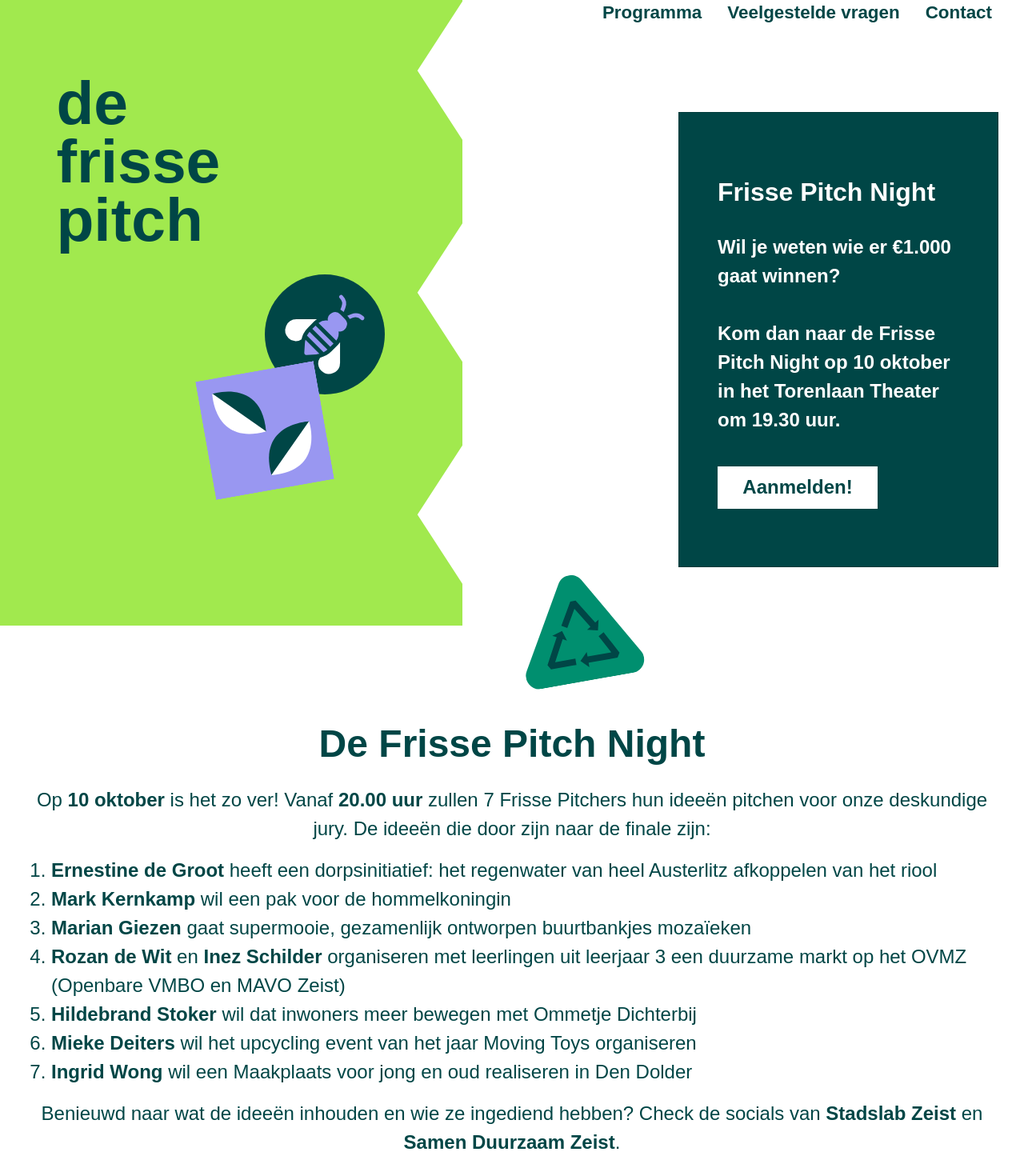
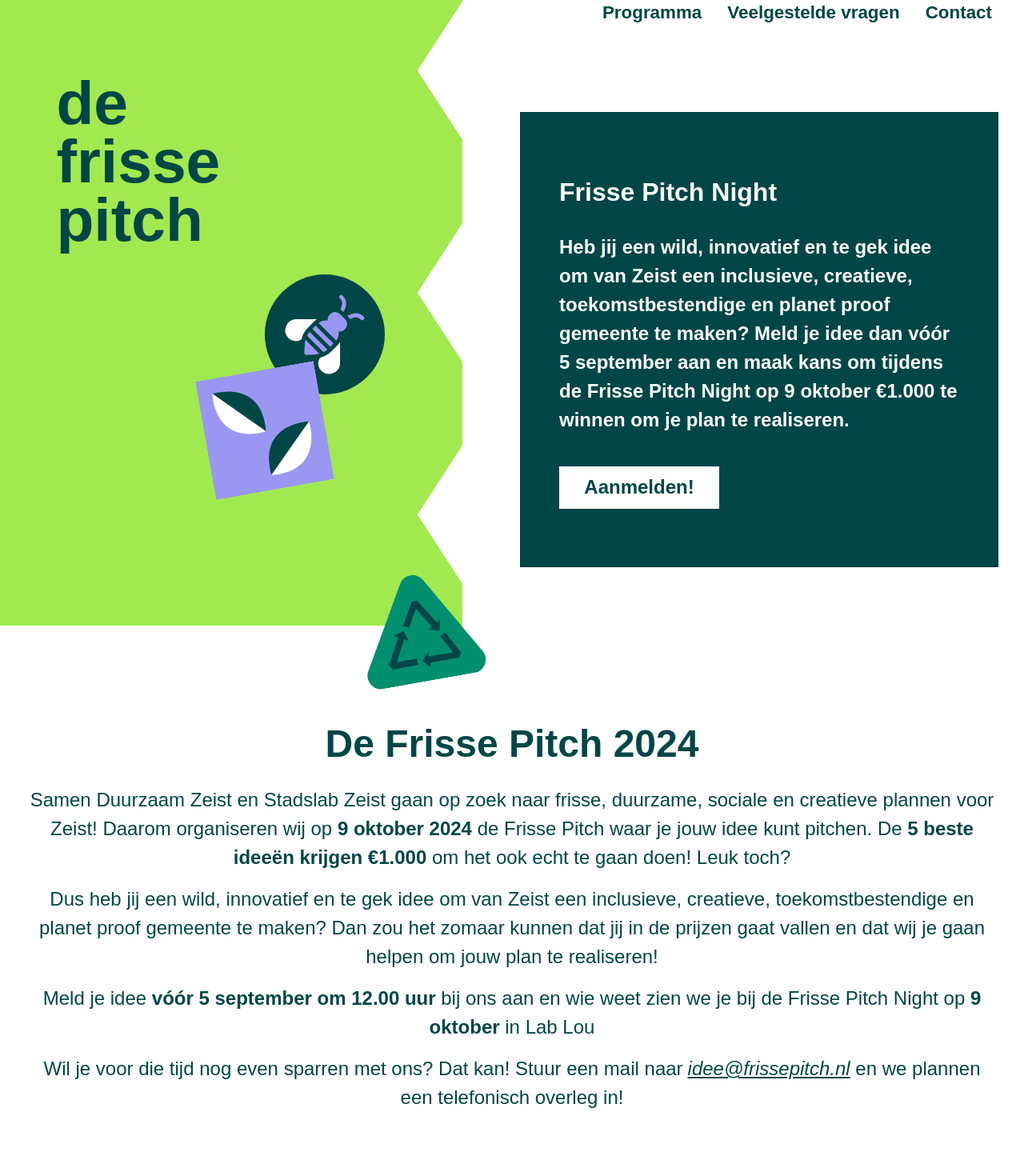
Before and after one commit to Rubenoo/defrissepitch, a React (Vite) app: page / in a window 1280 px wide. Shown: the part 49-1519 px from the top of the page at 80% size. Built offline with nearby package versions, Linux system fonts and the light colour scheme; a web font is replaced by a local one.

Commit message:
Update de teksten

```diff
--- /dev/null
+++ b/src/components/DeFrissePitch/DeFrissePitch2024.tsx
@@ -0,0 +1,38 @@
+import "./styles.scss";
+import Divider from "../Divider/Divider.tsx";
+
+const DeFrissePitch: React.FunctionComponent = () => {
+  return (
+    <section className="align-items-center">
+      <h3>De Frisse Pitch 2024</h3>
+      <p className="pitch">
+        Samen Duurzaam Zeist en Stadslab Zeist gaan op zoek naar frisse,
+        duurzame, sociale en creatieve plannen voor Zeist! Daarom organiseren
+        wij op <b>9 oktober 2024</b> de Frisse Pitch waar je jouw idee kunt
+        pitchen. De <b>5 beste ideeën krijgen €1.000</b> om het ook echt te gaan
+        doen! Leuk toch?
+      </p>
+      <p className="pitch">
+        Dus heb jij een wild, innovatief en te gek idee om van Zeist een
+        inclusieve, creatieve, toekomstbestendige en planet proof gemeente te
+        maken? Dan zou het zomaar kunnen dat jij in de prijzen gaat vallen en
+        dat wij je gaan helpen om jouw plan te realiseren!
+      </p>
+      <p className="pitch">
+        Meld je idee <b>vóór 5 september om 12.00 uur</b> bij ons aan en wie
+        weet zien we je bij de Frisse Pitch Night op <b>9 oktober</b> in Lab Lou
+      </p>
+      <p className="pitch">
+        Wil je voor die tijd nog even sparren met ons? Dat kan! Stuur een mail
+        naar
+        <a className="pitch" href="mailto: idee@frissepitch.nl">
+          <em>idee@frissepitch.nl</em>
+        </a>{" "}
+        en we plannen een telefonisch overleg in!
+      </p>
+      <Divider />
+    </section>
+  );
+};
+
+export default DeFrissePitch;
--- a/src/components/DeFrissePitch/DeFrissePitch.tsx
+++ b/src/components/DeFrissePitch/DeFrissePitchWinnaars.tsx
@@ -1,10 +1,10 @@
 import "./styles.scss";
 import Divider from "../Divider/Divider.tsx";
 
-const DeFrissePitch: React.FunctionComponent = () => {
+const DeFrissePitchWinnaars: React.FunctionComponent = () => {
   return (
     <section className="align-items-center">
-      <h3>De Frisse Pitch Night</h3>
+      <h3>De Frisse Pitch 2024</h3>
       <p className="pitch">
         Op <b>10 oktober</b> is het zo ver! Vanaf <b>20.00 uur</b> zullen 7
         Frisse Pitchers hun ideeën pitchen voor onze deskundige jury. De ideeën
@@ -97,4 +97,4 @@ const DeFrissePitch: React.FunctionComponent = () => {
   );
 };
 
-export default DeFrissePitch;
+export default DeFrissePitchWinnaars;
--- a/src/components/Footer/Footer.tsx
+++ b/src/components/Footer/Footer.tsx
@@ -22,8 +22,21 @@ const Footer: React.FunctionComponent = () => {
           <h4>op de hoogte blijven?</h4>
           <p>
             Volg onze socials voor alle ins en outs en updates over de Frisse
-            Pitch en de Frisse Pitch Night op 10 oktober in het Torenlaan
-            Theater.
+            Pitch en de Frisse Pitch Night op 9 oktober in Lab Lou{" "}
+            <a target="_blank" href="https://www.instagram.com/stadslabzeist">
+              @stadslabzeist
+            </a>
+            ,{" "}
+            <a
+              target="_blank"
+              href="https://www.instagram.com/samenduurzaamzeist"
+            >
+              @samenduurzaamzeist
+            </a>
+            en{" "}
+            <a target="_blank" href="https://www.instagram.com/bijlablou">
+              @bijlablou
+            </a>
           </p>
           <InstagramIcon />
           <FacebookIcon />
@@ -35,13 +48,13 @@ const Footer: React.FunctionComponent = () => {
         <div className="col-lg-4 col-sm-12">
           <h4>het Frisse Pitch team</h4>
           <p>
-            <strong>Willy Douma</strong> - Stadslab Zeist
+            <strong>Marloes van Haaren</strong> - Stadslab Zeist
             <br />
             <strong>Merel de Jong</strong> - Stadslab Zeist
             <br />
             <strong>Margreet van der Pijl</strong> - Samen Duurzaam Zeist
             <br />
-            <strong>Fons Pennings</strong> - Samen Duurzaam Zeist
+            <strong>Saskia Littooij</strong> - Samen Duurzaam Zeist
             <br />
             <br />
             Gemeente Zeist ondersteunt de Frisse Pitch inhoudelijk en
--- a/src/components/IdeeCriteria/IdeeCriteria.tsx
+++ b/src/components/IdeeCriteria/IdeeCriteria.tsx
@@ -7,7 +7,7 @@ const IdeeCriteria: React.FC = () => {
     <section className="container text-start">
       <div className="overlay-svg overlay-svg--recycle-stekker svg-uitgangspunten" />
 
-      <h4>Wanneer is jouw idee een Frisse Pitch idee (de criteria)?</h4>
+      <h3>Wanneer is jouw idee een Frisse Pitch idee (de criteria)?</h3>
       <div className="row">
         <div className="col-lg-9 col-12">
           <ul>
@@ -48,7 +48,7 @@ const IdeeCriteria: React.FC = () => {
               het concept.
             </li>
             <li>
-              Jouw idee start in 2023 en is uitvoerbaar binnen budget en één
+              Jouw idee start in 2024 en is uitvoerbaar binnen budget en één
               jaar tijd.
             </li>
           </ul>
--- a/src/components/Inschrijven/Inschrijven.tsx
+++ b/src/components/Inschrijven/Inschrijven.tsx
@@ -32,14 +32,14 @@ const Inschrijven: React.FunctionComponent = () => {
           }
           if (!response.ok)
             toast.error(
-              "Oeps er is iets fout gegaan, neem contact op met wijzijn@stadslabzeist.nl!",
+              "Oeps er is iets fout gegaan, neem contact op met idee@frissepitch.nl!",
             );
           return response.json();
         })
         .then((data) => console.log(data))
         .catch((error) => {
           toast.error(
-            "Oeps er is iets fout gegaan, neem contact op met wijzijn@stadslabzeist.nl!",
+            "Oeps er is iets fout gegaan, neem contact op met idee@frissepitch.nl!",
           );
           console.log(error);
         });
--- a/src/components/Introductie/Introductie.tsx
+++ b/src/components/Introductie/Introductie.tsx
@@ -18,10 +18,11 @@ const Introductie: React.FunctionComponent = () => {
         <div className="card">
           <h2>Frisse Pitch Night</h2>
           <p>
-            Wil je weten wie er €1.000 gaat winnen? <br />
-            <br />
-            Kom dan naar de Frisse Pitch Night op 10 oktober in het Torenlaan
-            Theater om 19.30 uur.
+            Heb jij een wild, innovatief en te gek idee om van Zeist een
+            inclusieve, creatieve, toekomstbestendige en planet proof gemeente
+            te maken? Meld je idee dan vóór 5 september aan en maak kans om
+            tijdens de Frisse Pitch Night op 9 oktober €1.000 te winnen om je
+            plan te realiseren.
           </p>
           <a className="btn" href="#inschrijven">
             Aanmelden!
--- a/src/components/Introductie/styles.scss
+++ b/src/components/Introductie/styles.scss
@@ -54,7 +54,7 @@ section.introductie {
   margin-block-start: 2em;
   font-weight: 700;
   font-size: 1.5em;
-  max-width: 400px;
+  max-width: 50vw;
   margin-inline-start: auto;
   @media (max-width: 992px) {
     margin-block-start: 0;
--- a/src/components/Main/Main.tsx
+++ b/src/components/Main/Main.tsx
@@ -1,15 +1,15 @@
 import Introductie from "../Introductie/Introductie.tsx";
-import DeFrissePitch from "../DeFrissePitch/DeFrissePitch.tsx";
 import IdeeCriteria from "../IdeeCriteria/IdeeCriteria.tsx";
 import VeelgesteldeVragen from "../VeelgesteldeVragen/VeelgesteldeVragen.tsx";
-import Aanmelden from "../Aanmelden/Aanmelden.tsx";
+import Inschrijven from "../Inschrijven/Inschrijven.tsx";
+import DeFrissePitch2024 from "../DeFrissePitch/DeFrissePitch2024.tsx";
 
 const Main: React.FunctionComponent = () => {
   return (
     <main>
       <Introductie />
-      <DeFrissePitch />
-      <Aanmelden />
+      <DeFrissePitch2024 />
+      <Inschrijven />
       <IdeeCriteria />
       <VeelgesteldeVragen />
     </main>
--- a/src/components/VeelgesteldeVragen/Vragen.json
+++ b/src/components/VeelgesteldeVragen/Vragen.json
@@ -37,7 +37,7 @@
       },
       {
         "titel": "Hoe worden de Frisse Pitch finalisten gekozen?",
-        "content": "Wij werken samen met een grote groep ambassadeurs die ons helpen om van de Frisse Pitch een succes te maken. De adviseurs zijn onze vraagbaak en geven advies. Daarnaast helpen zij bij het scouten van initiatieven, de promotie van de Frisse Pitch en kiezen zij de finalisten en de jury voor de Frisse Pitch 2023. Dit zijn onze ambassadeurs:\n\nAnnemarieke Holland (Boswerf/ODRU), Nikki Mousset (Boswerf), Bo Hendriksen (Cultuurmakelaar), Eva Huppes (Duurzaam Café), Ellen van Roy (Een Zaak van Gedrag), Guido Bik (gemeente Zeist), Marije Haak (gemeente Zeist), Michiel Beek (gemeente Zeist), Joost van Ettekoven (Groene Makelaar), Martine in ‘t Veld (Kringloop Zeist),  Alexander Groen (Mijn Groene Huis), Hans Snel (Mijn Groene Huis), Aziz Kaouass (Reforest.nl), Anne-Marij Dalenoord (Studio Anne-Marij), Hans Goorhuis (Vollenhove Vooruit), Etrona van der Heijden (Vrije Hogeschool), Paul Eversdijk (Vrije Stijl/ dendolder.nl)"
+        "content": "Wij werken samen met een grote groep ambassadeurs die ons helpen om van de Frisse Pitch een succes te maken. De adviseurs zijn onze vraagbaak en geven advies. Daarnaast helpen zij bij het scouten van initiatieven, de promotie van de Frisse Pitch en kiezen zij de finalisten en de jury voor de Frisse Pitch 2024. Dit zijn onze ambassadeurs:\n\nAnnemarieke Holland (Boswerf/ODRU), Nikki Mousset (Boswerf), Bo Hendriksen (Cultuurmakelaar), Eva Huppes (Duurzaam Café), Ellen van Roy (Een Zaak van Gedrag), Guido Bik (gemeente Zeist), Marije Haak (gemeente Zeist), Michiel Beek (gemeente Zeist), Joost van Ettekoven (Groene Makelaar), Martine in ‘t Veld (Kringloop Zeist),  Alexander Groen (Mijn Groene Huis), Hans Snel (Mijn Groene Huis), Aziz Kaouass (Reforest.nl), Anne-Marij Dalenoord (Studio Anne-Marij), Hans Goorhuis (Vollenhove Vooruit), Etrona van der Heijden (Vrije Hogeschool), Paul Eversdijk (Vrije Stijl/ dendolder.nl)"
       }
     ]
   },
--- a/src/styles/styles.scss
+++ b/src/styles/styles.scss
@@ -63,7 +63,8 @@
   ul {
     ::marker {
       color: var(--fris-groen);
-      font-size: 1em;
+      content: "➡ ";
+      font-size: 1.2em;
     }
     margin-block-end: 0;
     @media (max-width: 992px) {
```
Also changed, not shown: 1 other file (tests, documents, lock files or other folders).
